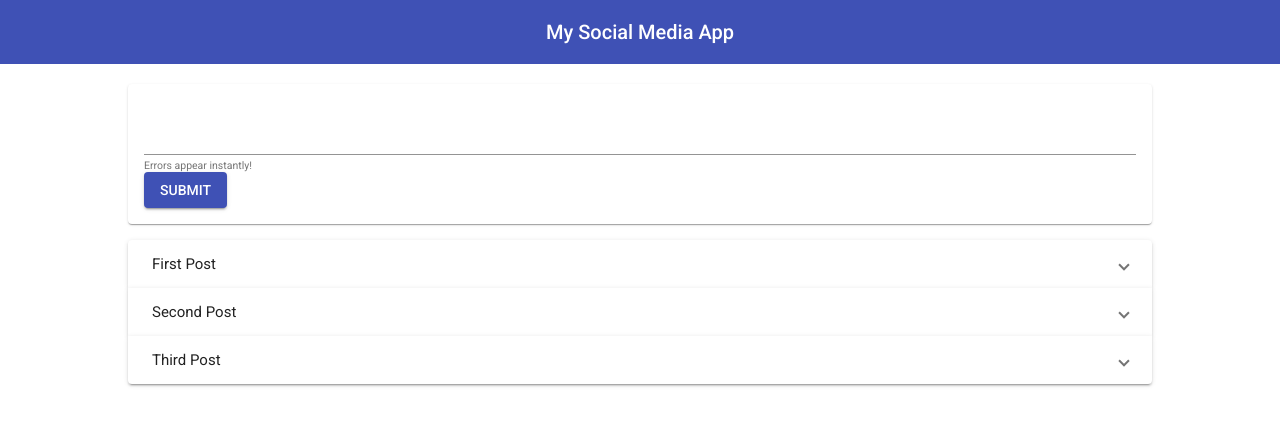
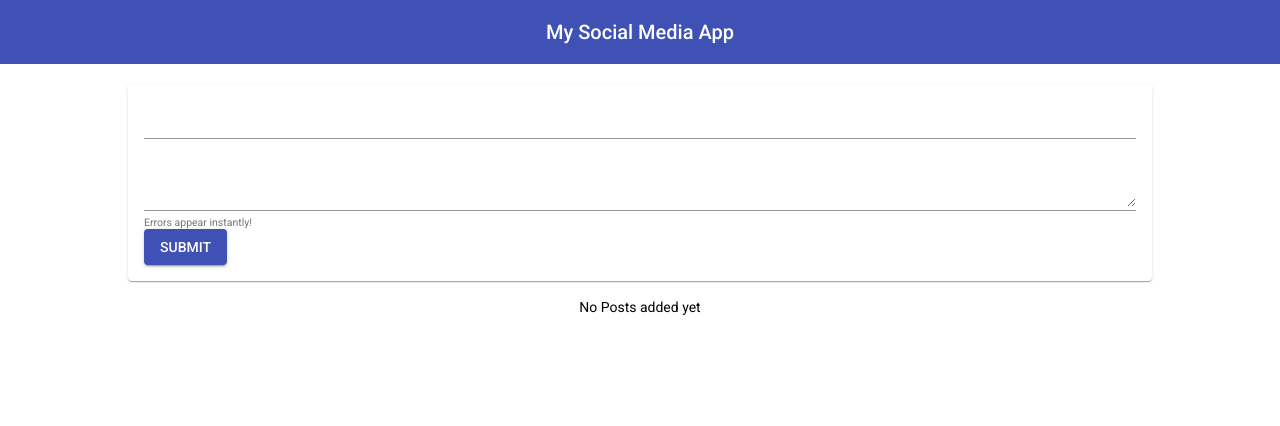
Before and after one commit to iamdeeps/Social-Media-Project, an Angular app: page / in a window 1280 px wide. Shown: the top 426 px of the page. Built offline with nearby package versions, Linux system fonts and the light colour scheme.

Commit message:
Porperty and event binding used to send data from post-create to post-list

```diff
--- a/src/app/app.component.html
+++ b/src/app/app.component.html
@@ -1,6 +1,6 @@
 <app-header></app-header>
 <br>
 <main>
-  <post-create></post-create>
-  <post-list></post-list>
+  <post-create (postCreated)='onPostAdded($event)'></post-create>
+  <post-list [posts]='storePosts'></post-list>
 </main>
--- a/src/app/app.component.ts
+++ b/src/app/app.component.ts
@@ -6,5 +6,9 @@ import { Component } from '@angular/core';
   styleUrls: ['./app.component.css']
 })
 export class AppComponent {
-  title = 'Social Media Project';
+  storePosts = []
+
+  onPostAdded(post){
+    this.storePosts.push(post)
+  }
 }
--- a/src/app/posts/post-create/post-create.component.html
+++ b/src/app/posts/post-create/post-create.component.html
@@ -1,10 +1,13 @@
   <mat-card>
     <mat-form-field>
-      <input matInput type="text" [(ngModel)]="ngModelValue"><br><br>
+      <input matInput type="text" [(ngModel)]="ngModelTitle">
+    </mat-form-field>
+    <mat-form-field>
+      <textarea matInput type="text" [(ngModel)]="ngModelContent"></textarea>
       <mat-hint>Errors appear instantly!</mat-hint>
     </mat-form-field>
     <button
       mat-raised-button
       color='primary'
-      (click)="onSubmitForm('postInput')">SUBMIT</button>
+      (click)="onSubmitForm()">SUBMIT</button>
   </mat-card>
--- a/src/app/posts/post-create/post-create.component.ts
+++ b/src/app/posts/post-create/post-create.component.ts
@@ -1,4 +1,4 @@
-import { Component, OnInit } from '@angular/core';
+import { Component, OnInit , EventEmitter, Output} from '@angular/core';
 
 @Component({
   selector: 'post-create',
@@ -6,15 +6,22 @@ import { Component, OnInit } from '@angular/core';
   styleUrls: ['./post-create.component.css']
 })
 export class PostCreateComponent implements OnInit {
-  newPost = ''
-  ngModelValue = ''
+  ngModelTitle = ''
+  ngModelContent = ''
+  @Output() postCreated = new EventEmitter()
+
+
   constructor() { }
 
   ngOnInit(): void {
   }
 
-  onSubmitForm(event){
-    this.newPost = this.ngModelValue
+  onSubmitForm(){
+    const post = {
+      title:this.ngModelTitle,
+      content: this.ngModelContent,
+    }
+    this.postCreated.emit(post)
   }
 
 }
--- a/src/app/posts/post-list/post-list.component.css
+++ b/src/app/posts/post-list/post-list.component.css
@@ -2,3 +2,7 @@
   display: block;
   margin-top: 1rem;
 }
+
+.info-text{
+  text-align: center;
+}
--- a/src/app/posts/post-list/post-list.component.html
+++ b/src/app/posts/post-list/post-list.component.html
@@ -1,4 +1,4 @@
-<mat-accordion multi=true>
+<mat-accordion multi=true *ngIf='posts.length>0'>
   <mat-expansion-panel *ngFor="let post of posts">
     <mat-expansion-panel-header>
       {{post.title}}
@@ -6,3 +6,4 @@
     <p>{{post.content}}</p>
   </mat-expansion-panel>
 </mat-accordion>
+<p class="info-text mat-body-1" *ngIf='posts.length<=0'>No Posts added yet</p>
--- a/src/app/posts/post-list/post-list.component.ts
+++ b/src/app/posts/post-list/post-list.component.ts
@@ -1,4 +1,4 @@
-import { Component } from "@angular/core";
+import { Component, Input } from "@angular/core";
 
 @Component({
   selector: 'post-list',
@@ -7,10 +7,12 @@ import { Component } from "@angular/core";
 })
 
 export class PostListComponent{
-  posts = [
-    {title:'First Post',content:'This is first Posts'},
-    {title:'Second Post',content:'This is Second Posts'},
-    {title:'Third Post',content:'This is Third Posts'},
-  ]
+  // posts = [
+  //   {title:'First Post',content:'This is first Posts'},
+  //   {title:'Second Post',content:'This is Second Posts'},
+  //   {title:'Third Post',content:'This is Third Posts'},
+  // ]
+
+  @Input() posts = []
 
 }
```
